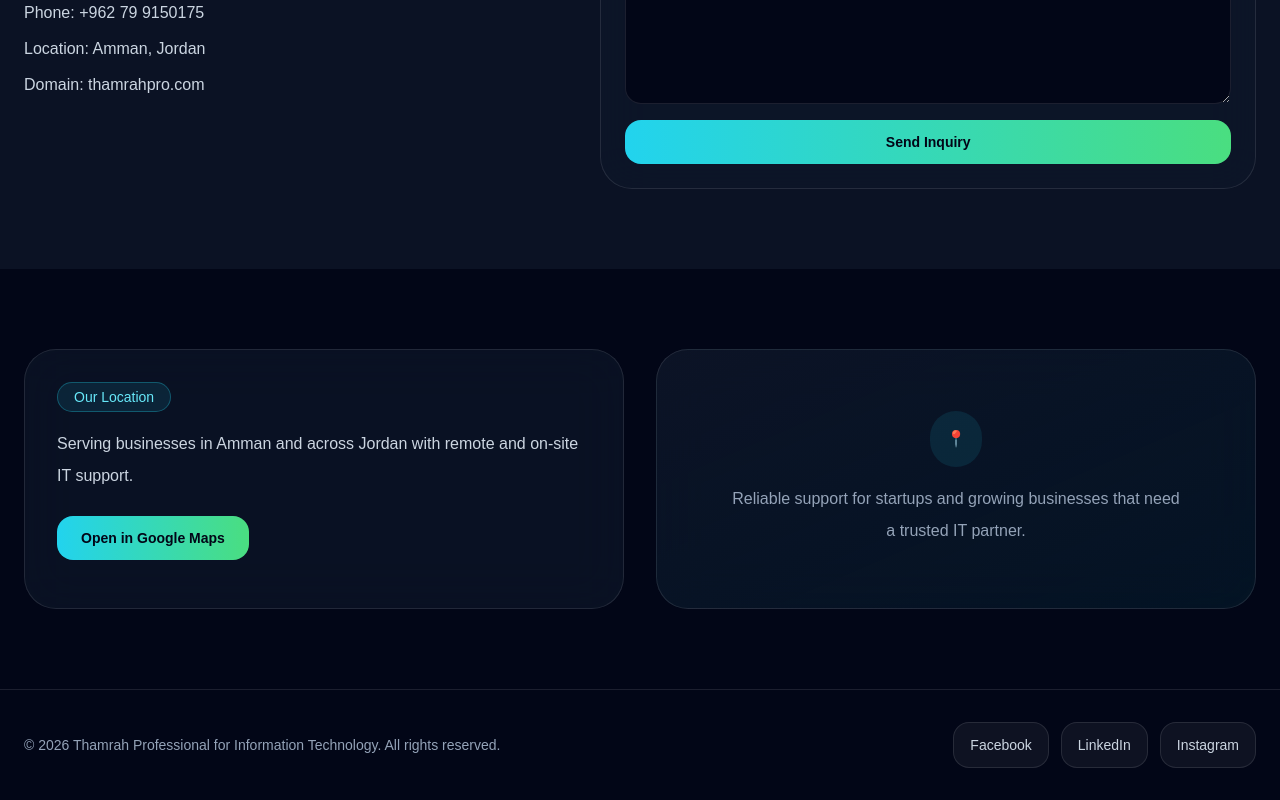
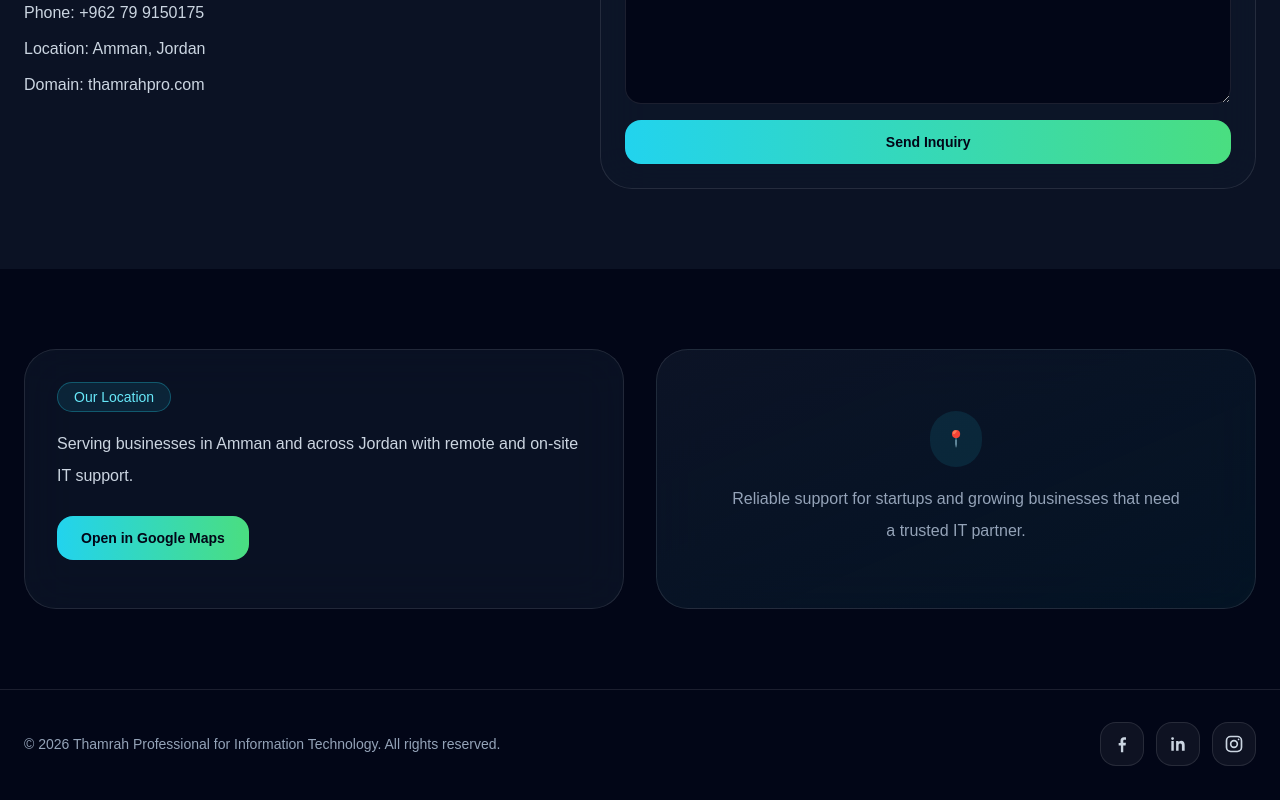
Before and after one commit to milad-stack/ThamrahPro, a Next.js app: page / in a window 1280 px wide. Shown: the part 4522-5322 px from the top of the page. Built offline with nearby package versions, Linux system fonts and the light colour scheme.

Commit message:
replace social text with icons

```diff
--- a/app/page.js
+++ b/app/page.js
@@ -1,5 +1,31 @@
 "use client";
 import { useState } from "react";
+
+function FacebookIcon() {
+  return (
+    <svg viewBox="0 0 24 24" fill="currentColor" className="h-5 w-5" aria-hidden="true">
+      <path d="M13.5 22v-8.2h2.8l.4-3.2h-3.2V8.6c0-.9.3-1.6 1.6-1.6h1.7V4.1c-.3 0-1.3-.1-2.5-.1-2.5 0-4.1 1.5-4.1 4.3v2.4H8v3.2h2.7V22h2.8Z" />
+    </svg>
+  );
+}
+
+function LinkedinIcon() {
+  return (
+    <svg viewBox="0 0 24 24" fill="currentColor" className="h-5 w-5" aria-hidden="true">
+      <path d="M6.94 8.5H4V20h2.94V8.5ZM5.47 7.2a1.7 1.7 0 1 0 0-3.4 1.7 1.7 0 0 0 0 3.4ZM20 12.9c0-3.3-1.76-4.83-4.1-4.83-1.9 0-2.74 1.05-3.21 1.79V8.5H9.75c.04.9 0 11.5 0 11.5h2.94v-6.42c0-.34.03-.68.13-.92.27-.68.9-1.39 1.95-1.39 1.37 0 1.92 1.05 1.92 2.59V20H20v-7.1Z" />
+    </svg>
+  );
+}
+
+function InstagramIcon() {
+  return (
+    <svg viewBox="0 0 24 24" fill="none" stroke="currentColor" strokeWidth="2" className="h-5 w-5" aria-hidden="true">
+      <rect x="3" y="3" width="18" height="18" rx="5" />
+      <circle cx="12" cy="12" r="4" />
+      <circle cx="17.5" cy="6.5" r="1" fill="currentColor" stroke="none" />
+    </svg>
+  );
+}
 
 export default function ThamrahPremium() {
   const [lang, setLang] = useState("en");
@@ -542,8 +568,22 @@ export default function ThamrahPremium() {
         <div className="mx-auto flex max-w-7xl flex-col items-center justify-between gap-6 px-6 py-8 md:flex-row">
           <div className="text-sm text-slate-400">{t.footer}</div>
           <div className="flex items-center gap-3">
-            {[[t.social[0],"https://www.facebook.com/ThamrahPro"],[t.social[1],"https://www.linkedin.com/company/thamrahpro"],[t.social[2],"https://instagram.com/thamrahpro"]].map(([item,link]) => (
-              <a key={item} href={link} target="_blank" rel="noreferrer" className="rounded-2xl border border-white/10 bg-white/5 px-4 py-3 text-sm text-slate-300 transition hover:-translate-y-1 hover:border-cyan-300/30 hover:bg-white/10 hover:text-white">{item}</a>
+            {[
+              [t.social[0], "https://www.facebook.com/ThamrahPro", FacebookIcon],
+              [t.social[1], "https://www.linkedin.com/company/thamrahpro", LinkedinIcon],
+              [t.social[2], "https://instagram.com/thamrahpro", InstagramIcon],
+            ].map(([item, link, Icon]) => (
+              <a
+                key={item}
+                href={link}
+                target="_blank"
+                rel="noreferrer"
+                aria-label={item}
+                title={item}
+                className="flex h-11 w-11 items-center justify-center rounded-2xl border border-white/10 bg-white/5 text-slate-300 transition hover:-translate-y-1 hover:border-cyan-300/30 hover:bg-white/10 hover:text-white"
+              >
+                <Icon />
+              </a>
             ))}
           </div>
         </div>
```
